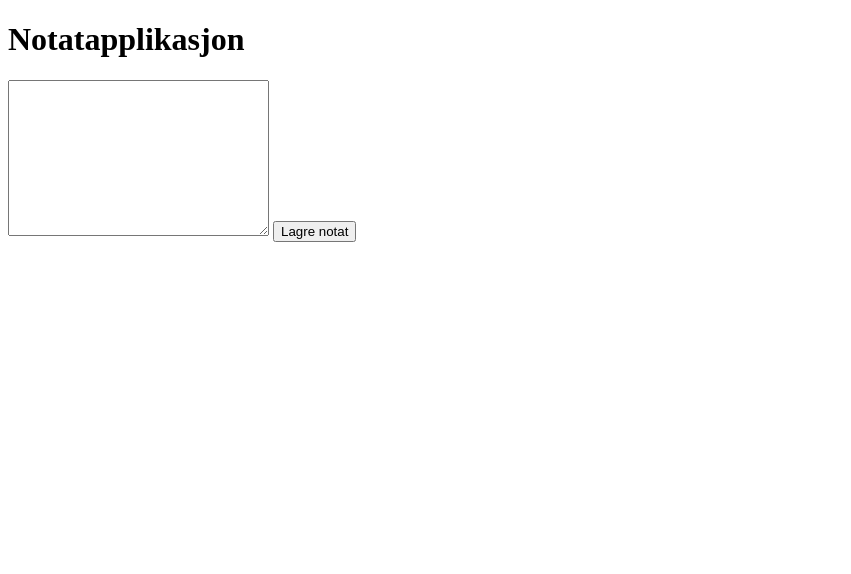
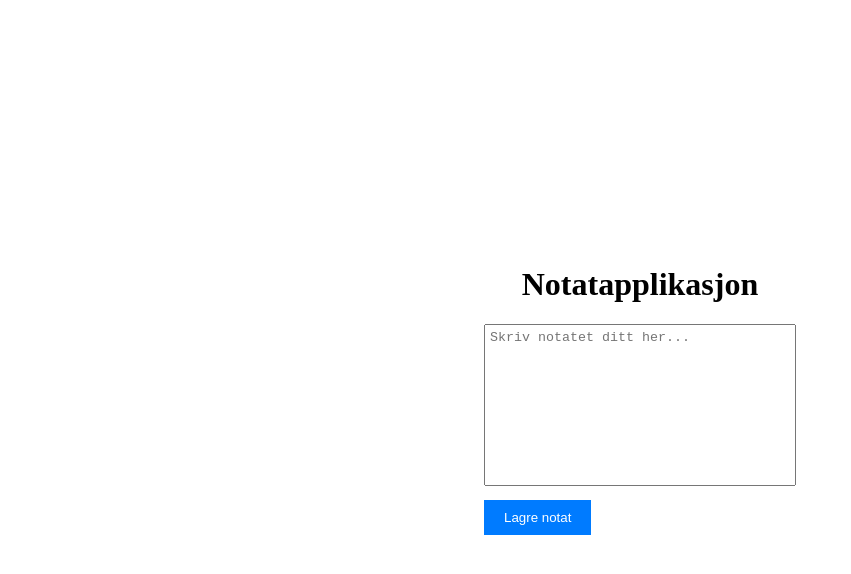
Before and after one commit to MohitVerma101097/notat-app, a plain HTML site: page index.html in a window 1280 px wide. Shown: the whole page, without its empty margins (0-851 px from the left). Drawn offline with Linux system fonts and the light colour scheme.

Commit message:
final commit

```diff
--- a/index.html
+++ b/index.html
@@ -3,13 +3,18 @@
 <head>
     <meta charset="UTF-8">
     <meta name="viewport" content="width=device-width, initial-scale=1.0">
-    <title>Document</title>
+    <title>Notatapplikasjon</title>
+    <link rel="stylesheet" href="./style.css">
 </head>
 <body>
-    <h1>Notatapplikasjon</h1>
-    <textarea name="" id="noteText" cols="30" rows="10"></textarea>
-    <button id="saveButton">Lagre notat</button>
-    <div id="notesList"></div>
+    <div class="container">
+        <h1>Notatapplikasjon</h1>
+        <div class="form-container">
+            <textarea name="noteText" id="noteText" cols="30" rows="10" placeholder="Skriv notatet ditt her..."></textarea><br>
+            <button id="saveButton">Lagre notat</button>
+        </div>
+        <div id="notesList"></div>
+    </div>
 
     <script src="./script.js"></script>
 </body>
--- a/style.css
+++ b/style.css
@@ -1,3 +1,43 @@
+body, html {
+    height: 100%;
+    margin: 0;
+}
+
+.container {
+    display: flex;
+    flex-direction: column;
+    justify-content: center;
+    align-items: center;
+    height: 100%;
+}
+
+h1 {
+    text-align: center;
+}
+
+.form-container {
+    margin-bottom: 20px;
+}
+
+textarea {
+    width: 300px;
+    height: 150px;
+    resize: none;
+    margin-bottom: 10px;
+    padding: 5px;
+}
+
+button {
+    padding: 10px 20px;
+    background-color: #007bff;
+    color: white;
+    border: none;
+    cursor: pointer;
+}
+
+button:hover {
+    background-color: #0056b3;
+}
 
 .green-note {
     background-color: #baf5ba;
@@ -6,7 +46,6 @@
     margin-bottom: 10px;
 }
 
-
 .orange-note {
     background-color: #ffe6b3;
     border: 1px solid #ffc966;
@@ -14,10 +53,8 @@
     margin-bottom: 10px;
 }
 
-
 #notesList {
     display: flex;
     flex-direction: column;
     align-items: center;
-    margin-top: 20px;
 }
```
